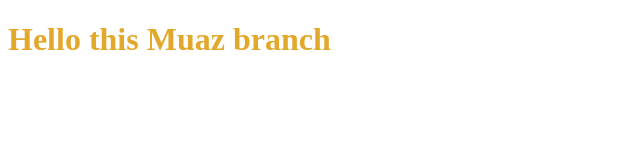
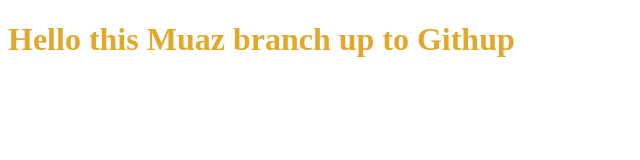
Before and after one commit to MuazBwidani/myproject, a plain HTML site: page index.html in a window 1280 px wide. Shown: the whole page, without its empty margins (0-640 px from the left). Drawn offline with Linux system fonts and the light colour scheme.

Commit message:
change the name another

```diff
--- a/index.html
+++ b/index.html
@@ -7,7 +7,7 @@
     <link rel="Stylesheet" href="style.css">
 </head>
 <body>
-    <h1>Hello this Muaz branch</h1>
+    <h1>Hello this Muaz branch up to Githup</h1>
     <script src="app.js"></script>
 </body>
 </html>
```
